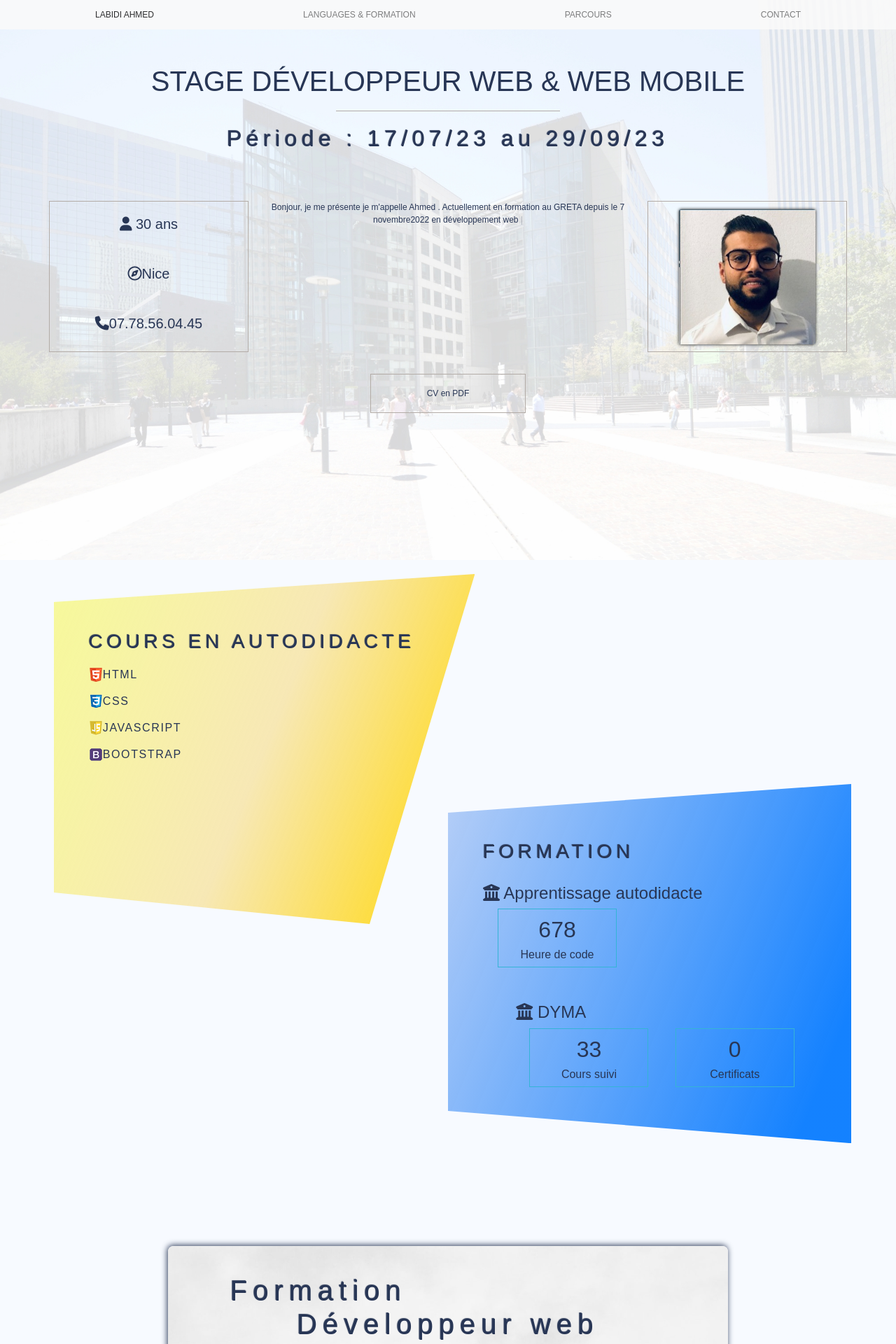
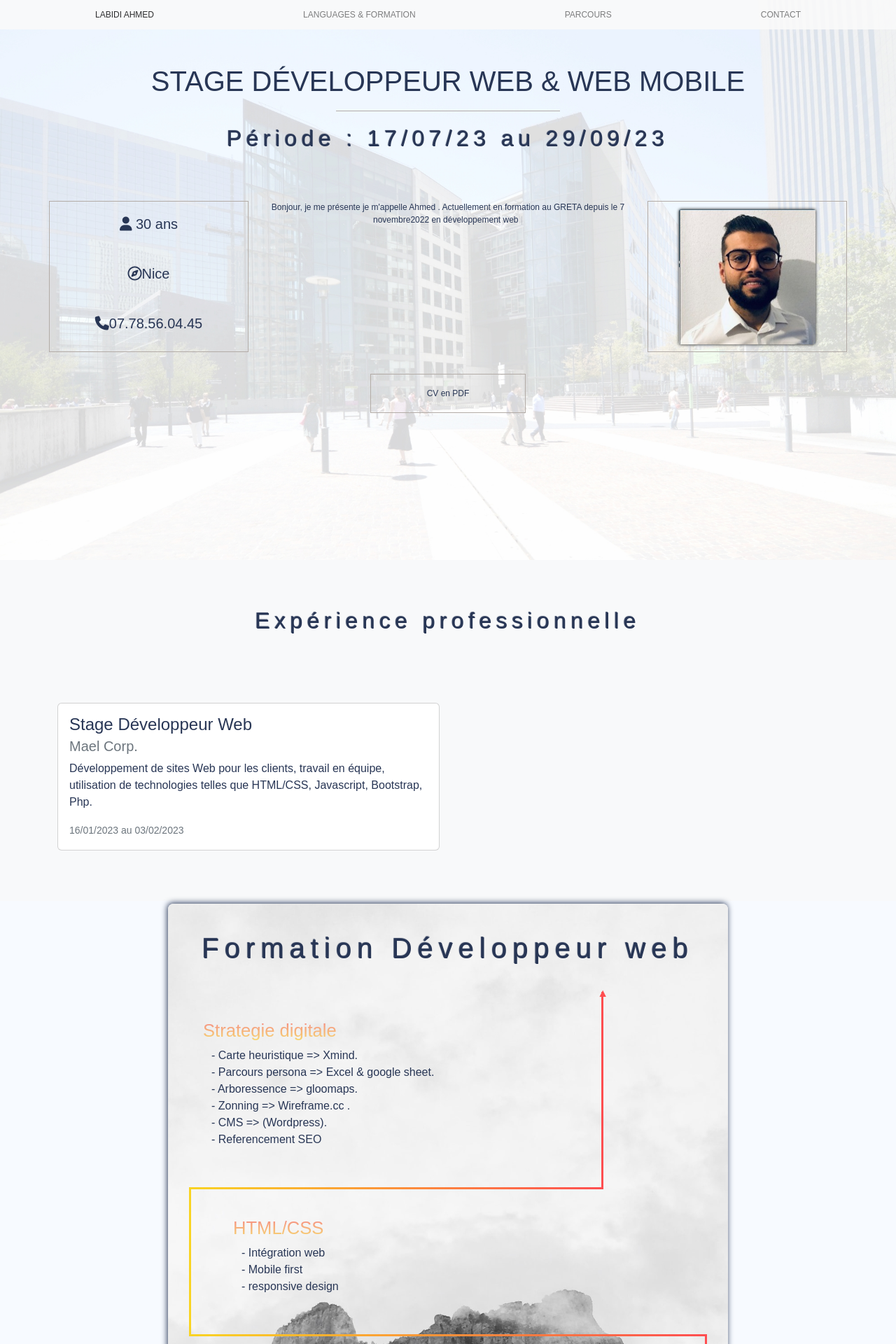
Before and after one commit to hmouda16/labidi-ahmed-cv, a PHP site: page / in a window 1280 px wide. Shown: the top 1920 px of the page at 70% size. Run offline with PHP 8.4, Linux system fonts and the light colour scheme; some libraries are stand-ins or nearby versions.

Commit message:
integration eperience

```diff
--- a/index.html
+++ b/index.html
@@ -86,7 +86,8 @@
           </div>
         </div>
         <div class="button">
-          <a href="media/labidi-ahmed-cv.pdf" target="_blank">CV en PDF</a>
+          <a href="https://www.canva.com/design/DAFU0Aabyhc/BVYV-9MKTI0C9sIzsgtw_g/watch?utm_content=DAFU0Aabyhc&utm_campaign=designshare&utm_medium=link&utm_source=publishsharelink"
+            target="_blank">CV en PDF</a>
         </div>
       </div>
     </div>
@@ -94,7 +95,7 @@
 
   <!--SECTION COURS AUTODIDACTE-->
 
-  <section id="cours" class="aos-item" data-aos="fade-up-right" data-aos-offset="200" data-aos-delay="50"
+  <!-- <section id="cours" class="aos-item" data-aos="fade-up-right" data-aos-offset="200" data-aos-delay="50"
     data-aos-duration="1000" data-aos-easing="ease-in-out" data-aos-mirror="true" data-aos-once="false">
     <h3>COURS EN AUTODIDACTE</h3>
     <div>
@@ -114,11 +115,11 @@
     </div>
     </div>
     </div>
-  </section>
+  </section> -->
 
   <!--SECTION FORMATION-->
 
-  <section id="formation" class="aos-item" data-aos="fade-up-left" data-aos-offset="200" data-aos-delay="50"
+  <!-- <section id="formation" class="aos-item" data-aos="fade-up-left" data-aos-offset="200" data-aos-delay="50"
     data-aos-duration="1000" data-aos-easing="ease-in-out" data-aos-mirror="true" data-aos-once="false">
     <h3>FORMATION</h3>
     <div>
@@ -141,6 +142,28 @@
           <div class="data">
             <div class="counter-value" data-count="1">0</div>
             <span> Certificats</span>
+          </div>
+        </div>
+      </div>
+    </div>
+  </section> -->
+
+
+  <!--SECTION EXPERIENCE PROFESIONNEL-->
+
+  <section id="experience" class="bg-light py-5">
+    <div class="container">
+      <h2 class="text-center mb-5">Expérience professionnelle</h2>
+      <div class="row">
+        <div class="col-md-6">
+          <div class="card mb-4">
+            <div class="card-body">
+              <h4 class="card-title">Stage Développeur Web</h4>
+              <h5 class="card-subtitle mb-2 text-muted">Mael Corp.</h5>
+              <p class="card-text">Développement de sites Web pour les clients, travail en équipe, utilisation de
+                technologies telles que HTML/CSS, Javascript, Bootstrap, Php.</p>
+              <p class="card-text"><small class="text-muted">16/01/2023 au 03/02/2023</small></p>
+            </div>
           </div>
         </div>
       </div>
--- a/script.js
+++ b/script.js
@@ -20,36 +20,50 @@ var typed = new Typed(".typed", {
 });
 
 //compteur
-let compteur = 0;
+// let compteur = 0;
 
-$(window).scroll(function () {
-  const top = ($(".counter").offset().top = window.innerHeight);
+// $(window).scroll(function () {
+//   const top = ($(".counter").offset().top = window.innerHeight);
 
-  if (compteur == 0 && $(window).scrollTop() > top) {
-    $(".counter-value").each(function () {
-      let $this = $(this),
-        countTo = $this.attr("data-count");
-      $({
-        countNum: $this.text(),
-      }).animate(
-        {
-          countNum: countTo,
-        },
-        {
-          duration: 10000,
-          easing: "swing",
-          step: function () {
-            $this.text(Math.floor(this.countNum));
-          },
-          complete: function () {
-            $this.text(this.countNum);
-          },
-        }
-      );
-    });
-    compteur = 1;
+//   if (compteur == 0 && $(window).scrollTop() > top) {
+//     $(".counter-value").each(function () {
+//       let $this = $(this),
+//         countTo = $this.attr("data-count");
+//       $({
+//         countNum: $this.text(),
+//       }).animate(
+//         {
+//           countNum: countTo,
+//         },
+//         {
+//           duration: 10000,
+//           easing: "swing",
+//           step: function () {
+//             $this.text(Math.floor(this.countNum));
+//           },
+//           complete: function () {
+//             $this.text(this.countNum);
+//           },
+//         }
+//       );
+//     });
+//     compteur = 1;
+//   }
+// });
+
+
+/*EXPERIENCE*/
+
+window.addEventListener("scroll", function() {
+  var section = document.getElementById("experience");
+  var position = section.getBoundingClientRect();
+
+  /* Si la section est dans la vue, ajoutez la classe d'animation */
+  if (position.top >= 0 && position.bottom <= window.innerHeight) {
+    section.classList.add("fadeIn");
   }
 });
 
+
 /*********************** AOS *****************/
 AOS.init();
--- a/style.css
+++ b/style.css
@@ -133,7 +133,7 @@ header .button:hover a {
 }
 
 /*********** FORMATION **********/
-
+/*
 #formation {
   position: relative;
   top: -200px;
@@ -189,12 +189,25 @@ header .button:hover a {
 
 .data-span {
   font-size: 1.8em;
+} */
+
+
+/*EXPERIENCE*/
+
+#experience {
+  opacity: 0; /* La section est initialement cachée */
+}
+
+/* Ajoutez cette animation à la section pour la faire apparaître avec un fondu */
+#experience.fadeIn {
+  opacity: 1;
+  transition: opacity 1s ease-in-out;
 }
 
 /*********************** PARCOURS ****************/
 #parcours {
   max-width: 800px;
-  margin: 460px auto 180px auto;
+  margin: 4px auto 18px auto;
   padding: 40px 30px 100px 30px;
   background: url(media/parcours.jpg) no-repeat fixed 50% 50%;
   background-size: cover;
```
